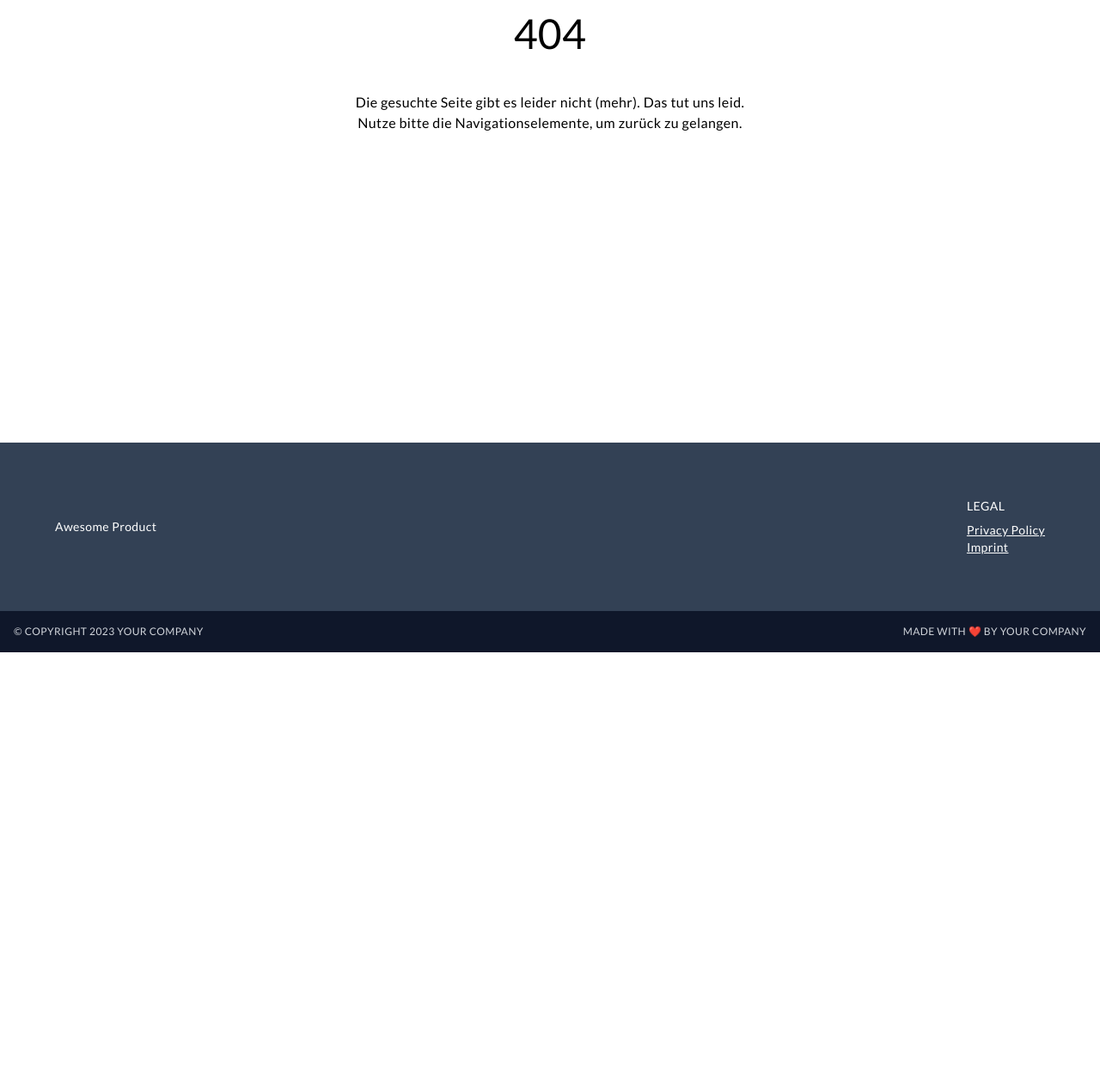
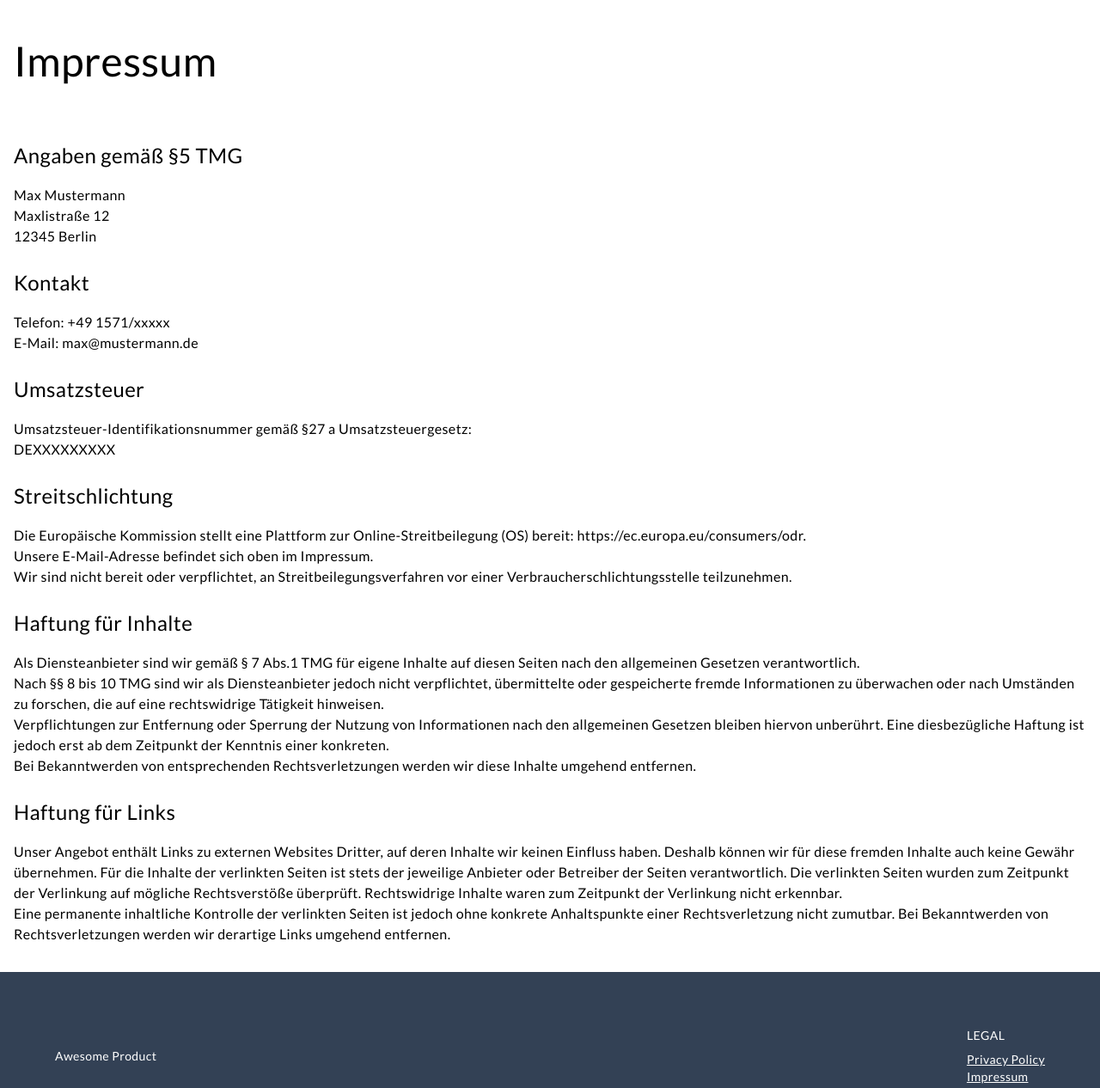
Before and after one commit to pascalbe-dev/gatsby-starter-cms-landing-page, a Gatsby site: page /impressum in a window 1280 px wide. Before the commit this address had no page. Shown: the part 125-1391 px from the top of the page at 86% size. Before the commit the page ends 884 px from the top, so only its background shows below. Built offline with nearby package versions, Linux system fonts and the light colour scheme; Gatsby itself is replaced by a stand-in of ours.

Commit message:
feat: add imprint

```diff
--- a/src/components/layout.tsx
+++ b/src/components/layout.tsx
@@ -26,7 +26,7 @@ const Layout: React.FC<{ children: React.ReactNode }> = ({ children }) => (
         </ul>
       </nav>
     </header>
-    <main>{children}</main>
+    <main className="py-8">{children}</main>
     <footer>
       <section className="flex items-center justify-between gap-4 bg-slate-700 p-8 text-sm text-white lg:p-16">
         <div className="flex flex-col gap-4">
@@ -43,9 +43,7 @@ const Layout: React.FC<{ children: React.ReactNode }> = ({ children }) => (
               </Link>
             </li>
             <li>
-              <Link to="/" target="_blank">
-                Imprint
-              </Link>
+              <Link to="/impressum">Impressum</Link>
             </li>
           </ul>
         </div>
--- a/src/pages/404.tsx
+++ b/src/pages/404.tsx
@@ -29,4 +29,4 @@ const NotFoundPage: React.FC = () => {
 
 export default NotFoundPage;
 
-export const Head: HeadFC = () => <title>Product: 404</title>;
+export const Head: HeadFC = () => <title>Product - 404</title>;
--- /dev/null
+++ b/src/pages/impressum.tsx
@@ -0,0 +1,79 @@
+import * as React from "react";
+import Layout from "../components/layout";
+import { OnlyTextSection } from "../components/section-only-text";
+
+const props: React.ComponentProps<typeof OnlyTextSection> = {
+  title: "Impressum",
+  textAlign: "left",
+  textParts: [
+    { text: "Angaben gemäß §5 TMG", type: "heading" },
+    { text: "Max Mustermann", type: "text" },
+    { text: "Maxlistraße 12", type: "text" },
+    { text: "12345 Berlin", type: "text" },
+    { text: "Kontakt", type: "heading" },
+    { text: "Telefon: +49 1571/xxxxx", type: "text" },
+    { text: "E-Mail: max@mustermann.de", type: "text" },
+    { text: "Umsatzsteuer", type: "heading" },
+    {
+      text: "Umsatzsteuer-Identifikationsnummer gemäß §27 a Umsatzsteuergesetz:",
+      type: "text",
+    },
+    { text: "DEXXXXXXXXX", type: "text" },
+    { text: "Streitschlichtung", type: "heading" },
+    {
+      text: "Die Europäische Kommission stellt eine Plattform zur Online-Streitbeilegung (OS) bereit: https://ec.europa.eu/consumers/odr.",
+      type: "text",
+    },
+    {
+      text: "Unsere E-Mail-Adresse befindet sich oben im Impressum.",
+      type: "text",
+    },
+    {
+      text: "Wir sind nicht bereit oder verpflichtet, an Streitbeilegungsverfahren vor einer Verbraucherschlichtungsstelle teilzunehmen.",
+      type: "text",
+    },
+    { text: "Haftung für Inhalte", type: "heading" },
+    {
+      text: "Als Diensteanbieter sind wir gemäß § 7 Abs.1 TMG für eigene Inhalte auf diesen Seiten nach den allgemeinen Gesetzen verantwortlich.",
+      type: "text",
+    },
+    {
+      text: "Nach §§ 8 bis 10 TMG sind wir als Diensteanbieter jedoch nicht verpflichtet, übermittelte oder gespeicherte fremde Informationen zu überwachen oder nach Umständen zu forschen, die auf eine rechtswidrige Tätigkeit hinweisen.",
+      type: "text",
+    },
+    {
+      text: "Verpflichtungen zur Entfernung oder Sperrung der Nutzung von Informationen nach den allgemeinen Gesetzen bleiben hiervon unberührt. Eine diesbezügliche Haftung ist jedoch erst ab dem Zeitpunkt der Kenntnis einer konkreten.",
+      type: "text",
+    },
+    {
+      text: "Bei Bekanntwerden von entsprechenden Rechtsverletzungen werden wir diese Inhalte umgehend entfernen.",
+      type: "text",
+    },
+    { text: "Haftung für Links", type: "heading" },
+    {
+      text: "Unser Angebot enthält Links zu externen Websites Dritter, auf deren Inhalte wir keinen Einfluss haben. Deshalb können wir für diese fremden Inhalte auch keine Gewähr übernehmen. Für die Inhalte der verlinkten Seiten ist stets der jeweilige Anbieter oder Betreiber der Seiten verantwortlich. Die verlinkten Seiten wurden zum Zeitpunkt der Verlinkung auf mögliche Rechtsverstöße überprüft. Rechtswidrige Inhalte waren zum Zeitpunkt der Verlinkung nicht erkennbar.",
+      type: "text",
+    },
+    {
+      text: "Eine permanente inhaltliche Kontrolle der verlinkten Seiten ist jedoch ohne konkrete Anhaltspunkte einer Rechtsverletzung nicht zumutbar. Bei Bekanntwerden von Rechtsverletzungen werden wir derartige Links umgehend entfernen.",
+      type: "text",
+    },
+  ],
+};
+
+const ImpressumPage: React.FC = () => {
+  return (
+    <Layout>
+      <OnlyTextSection {...props}></OnlyTextSection>
+    </Layout>
+  );
+};
+
+export default ImpressumPage;
+
+export const Head = () => (
+  <>
+    <title>Product - Impressum</title>
+    <html lang="en" className="scroll-p-24 scroll-smooth" />
+  </>
+);
```
